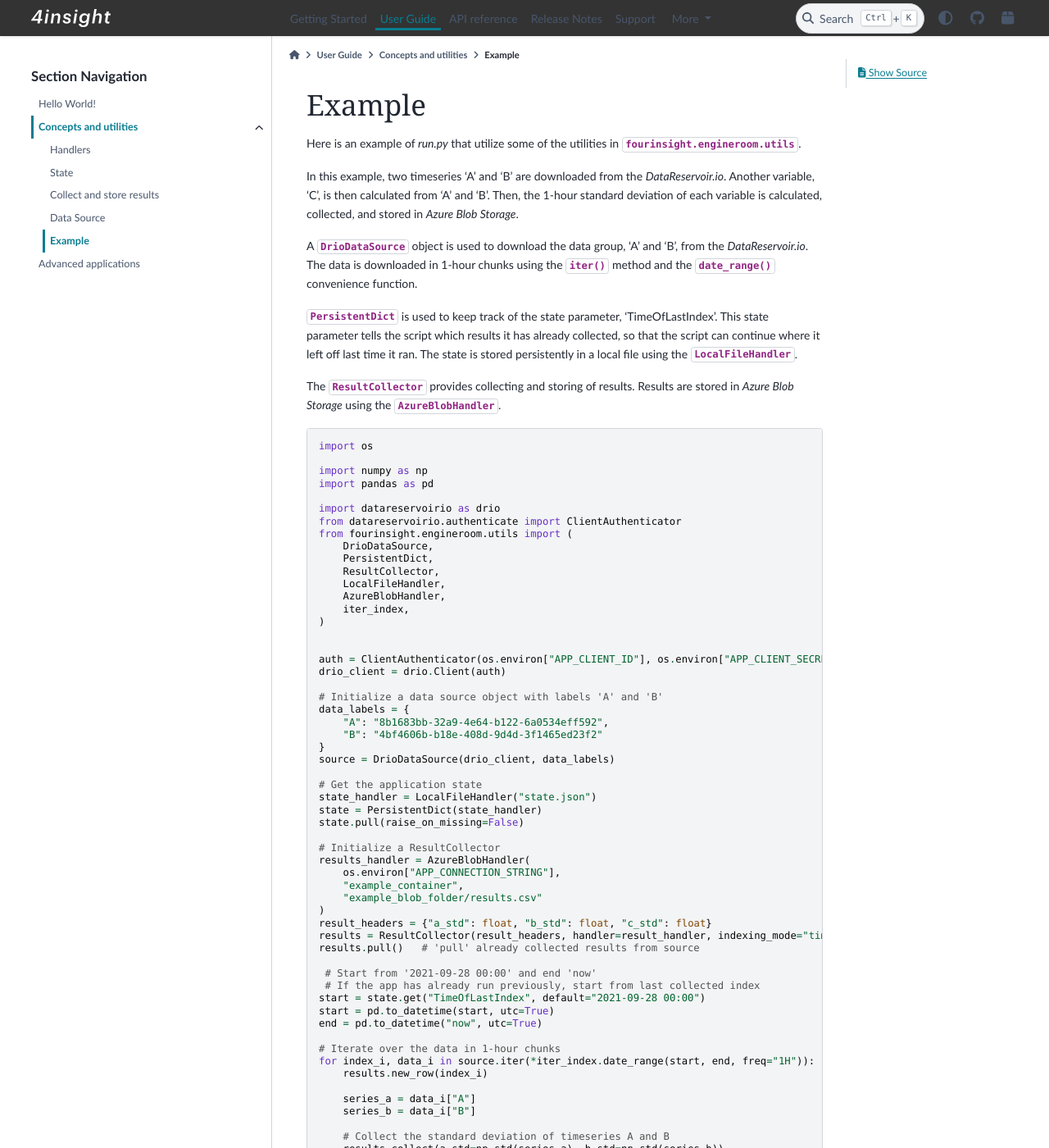
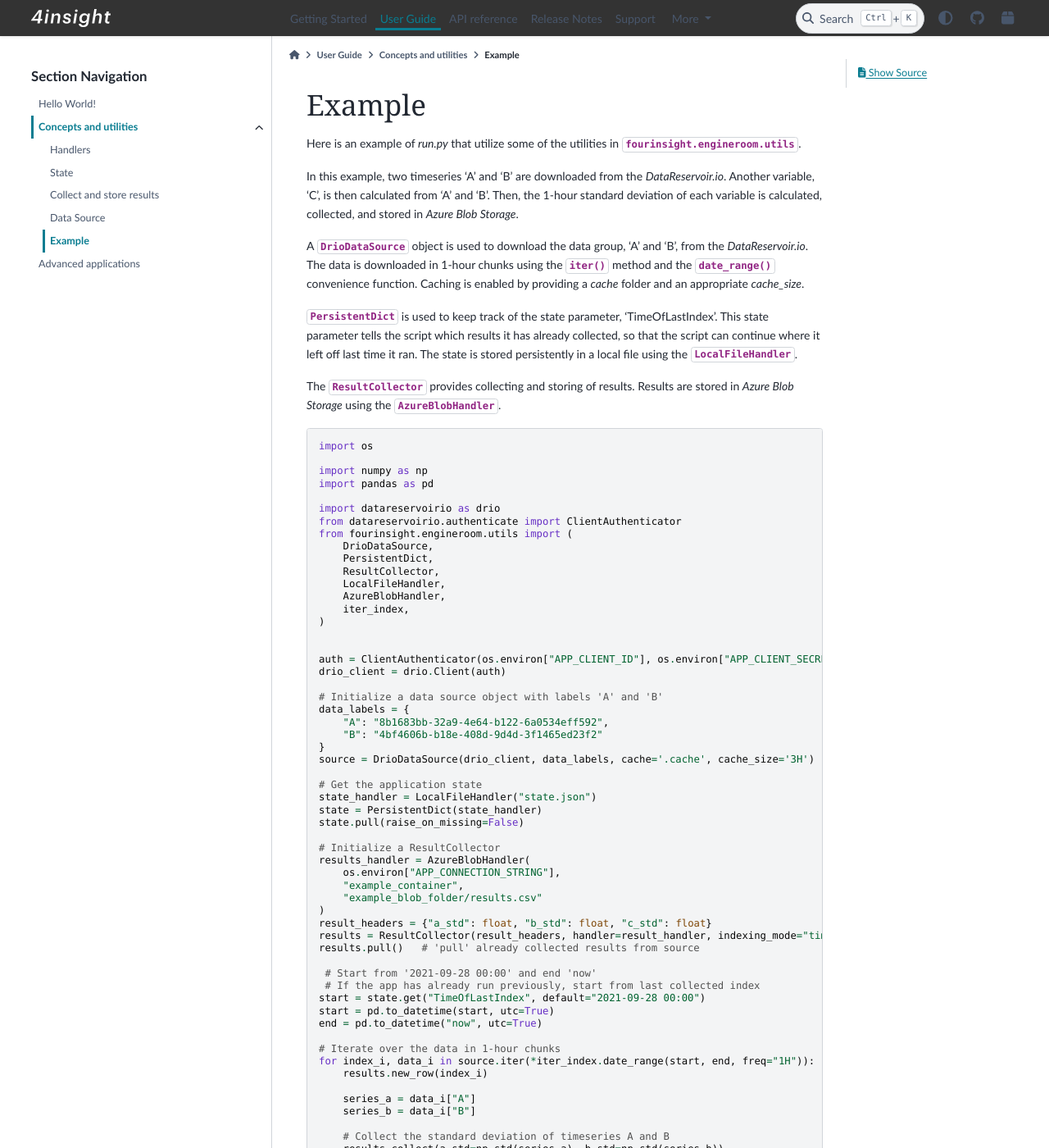
Before and after one commit to 4Subsea/fourinsight-engineroom-utils-python, a Sphinx documentation site: the page built from docs/user_guide/concepts_utils/example.rst, in a window 1280 px wide and 1400 px high. Shown: the whole window at 82% size. Built offline with Sphinx 7.4.7 and the PyData theme 0.15.4, drawn with Linux system fonts in a browser that asks for light colours.

Commit message:
doc: cache in example

```diff
--- a/docs/user_guide/concepts_utils/example.rst
+++ b/docs/user_guide/concepts_utils/example.rst
@@ -12,6 +12,7 @@ of each variable is calculated, collected, and stored in *Azure Blob Storage*.
 A :class:`~fourinsight.engineroom.utils.DrioDataSource` object is used to download the data group, 'A' and 'B',
 from the *DataReservoir.io*. The data is downloaded in 1-hour chunks using the :meth:`~fourinsight.engineroom.utils.DrioDataSource.iter()`
 method and the :meth:`~fourinsight.engineroom.utils.iter_index.date_range()` convenience function.
+Caching is enabled by providing a `cache` folder and an appropriate `cache_size`.
 
 :class:`~fourinsight.engineroom.utils.PersistentDict` is used to keep track of the state parameter, 'TimeOfLastIndex'.
 This state parameter tells the script which results it has already collected, so that the
@@ -48,7 +49,7 @@ are stored in *Azure Blob Storage* using the :class:`~fourinsight.engineroom.uti
         "A": "8b1683bb-32a9-4e64-b122-6a0534eff592",
         "B": "4bf4606b-b18e-408d-9d4d-3f1465ed23f2"
     }
-    source = DrioDataSource(drio_client, data_labels)
+    source = DrioDataSource(drio_client, data_labels, cache='.cache', cache_size='3H')
 
     # Get the application state
     state_handler = LocalFileHandler("state.json")
```
